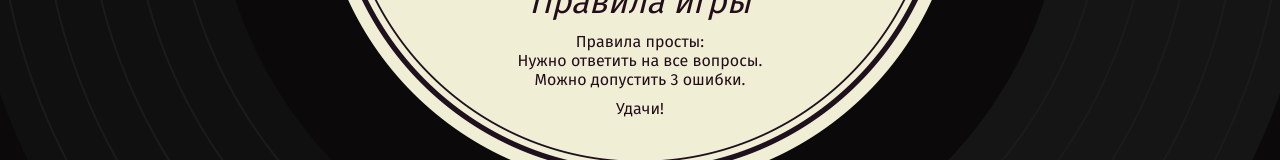
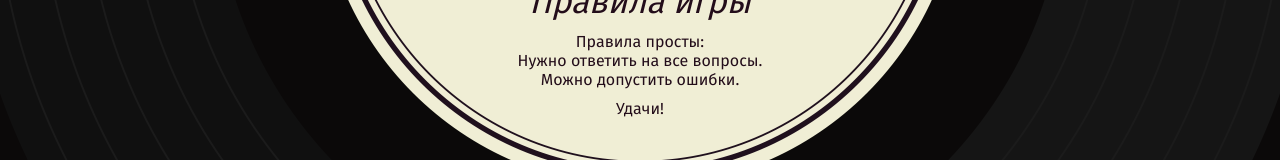
Before and after one commit to k5va/927861-guess-melody-3, a React app: page / in a window 1280 px wide. Shown: the part 634-794 px from the top of the page. Built offline with nearby package versions, Linux system fonts and the light colour scheme.

Commit message:
Added maxErrorCount props to WelcomeScreen comp

```diff
--- a/src/components/welcome-screen/welcome-screen.jsx
+++ b/src/components/welcome-screen/welcome-screen.jsx
@@ -1,6 +1,7 @@
 import React from "react";
 
-const WelcomeScreen = () => {
+// eslint-disable-next-line react/prop-types
+const WelcomeScreen = ({maxErrorsCount}) => {
   return (
     <section className="welcome">
       <div className="welcome__logo">
@@ -11,7 +12,7 @@ const WelcomeScreen = () => {
       <p className="welcome__text">Правила просты:</p>
       <ul className="welcome__rules-list">
         <li>Нужно ответить на все вопросы.</li>
-        <li>Можно допустить 3 ошибки.</li>
+        <li>Можно допустить {maxErrorsCount} ошибки.</li>
       </ul>
       <p className="welcome__text">Удачи!</p>
     </section>
```
